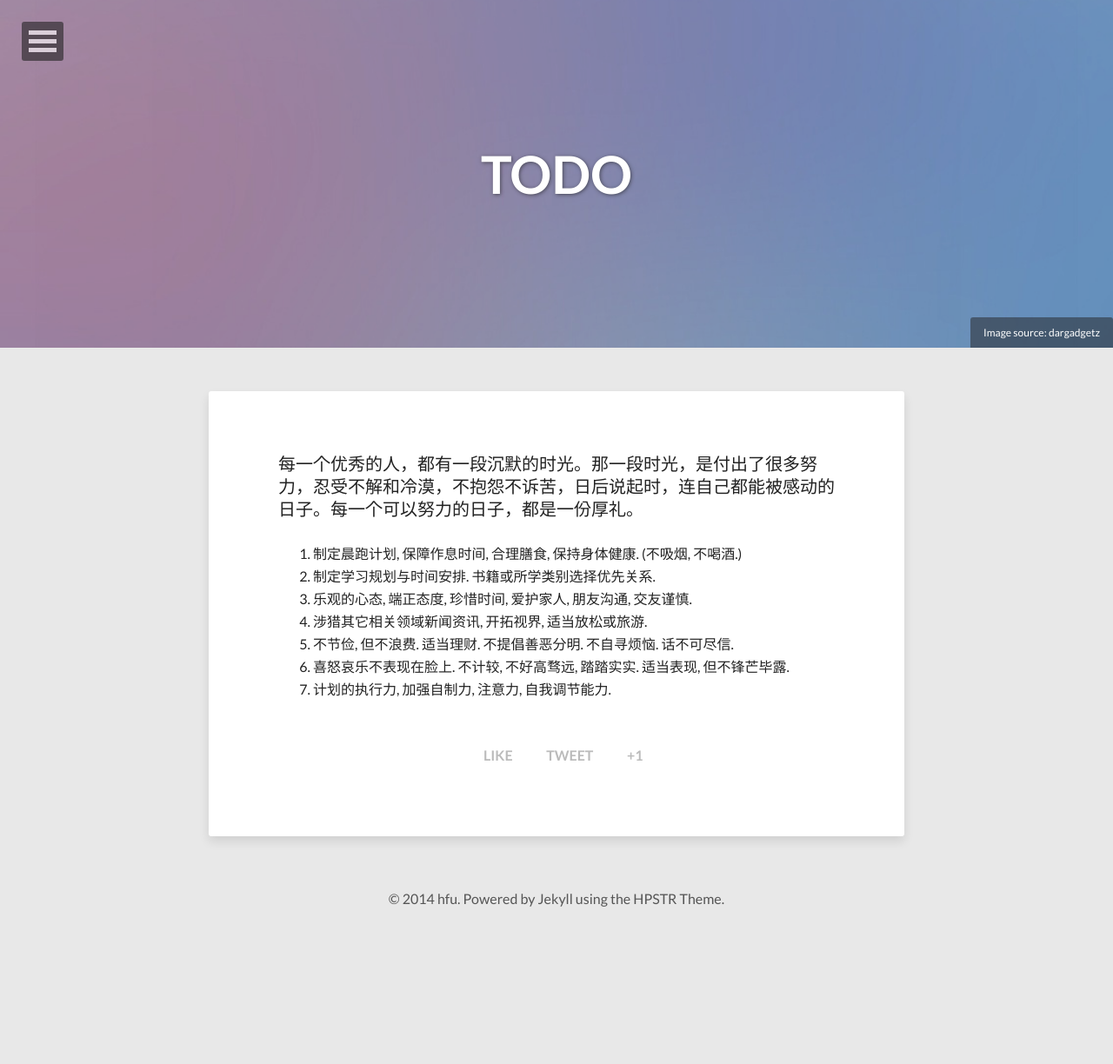
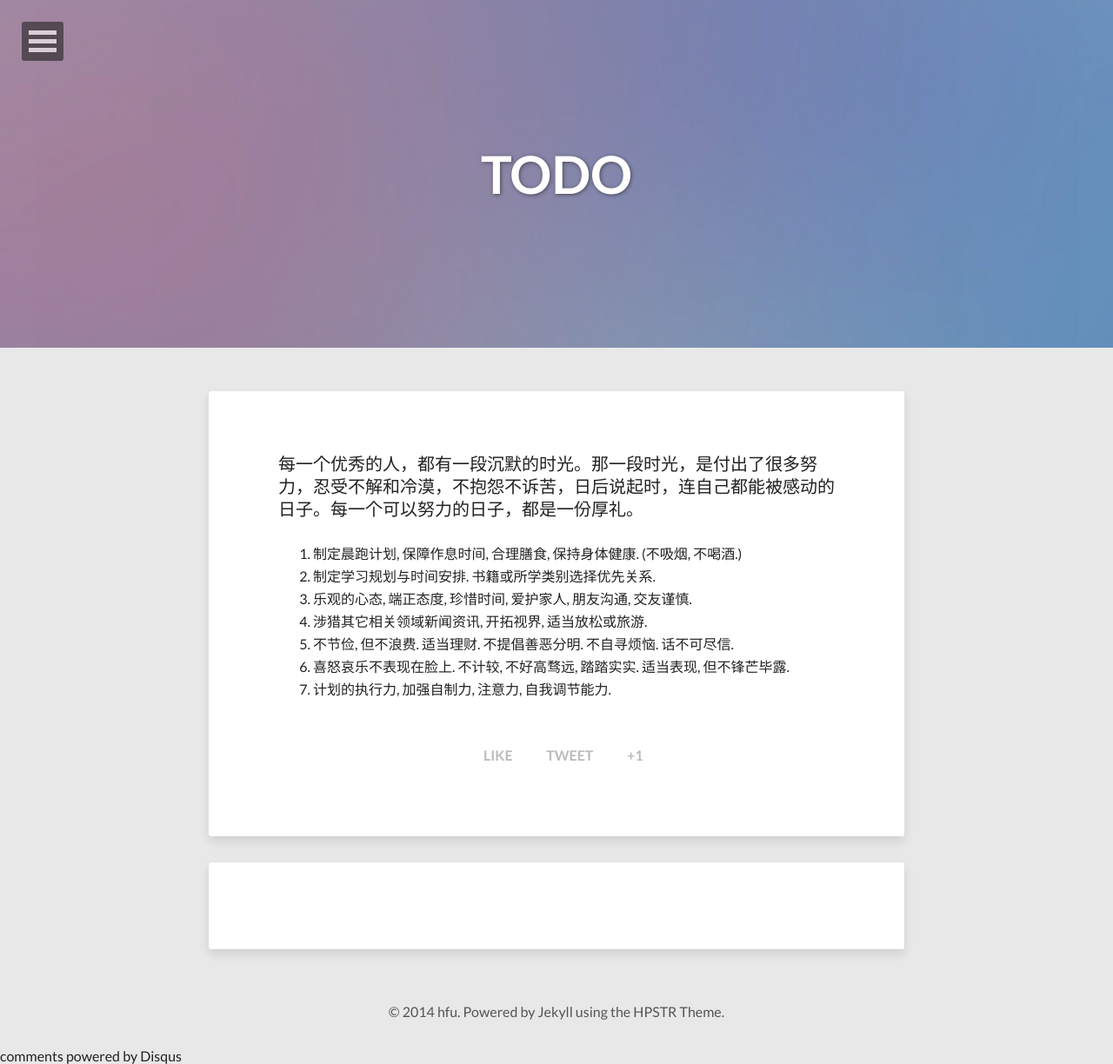
Before and after one commit to yy2525117/sky, a Jekyll site: the page built from todo.md, in a window 1280 px wide. Shown: the whole page at 87% size. Built offline with Jekyll 4.4.1, drawn with Linux system fonts in a browser that asks for light colours; nearby versions of some CDN libraries; comment, search, counter and statistics services are not loaded; before the commit the page ends 1075 px from its top, so only the background shows below that.

Commit message:
fix: remove image link on todo page

```diff
--- a/todo.md
+++ b/todo.md
@@ -1,14 +1,11 @@
 ---
 layout: page
-permalink: /todo/
 title: TODO
 description: "Things needed to do"
-tags: [todo]
+comments: true
+share: true
 image:
   feature: abstract-5.jpg
-  credit: dargadgetz
-  creditlink: http://www.dargadgetz.com/ios-7-abstract-wallpaper-pack-for-iphone-5-and-ipod-touch-retina/
-share: true
 ---
 
 每一个优秀的人，都有一段沉默的时光。那一段时光，是付出了很多努力，忍受不解和冷漠，不抱怨不诉苦，日后说起时，连自己都能被感动的日子。每一个可以努力的日子，都是一份厚礼。
```
